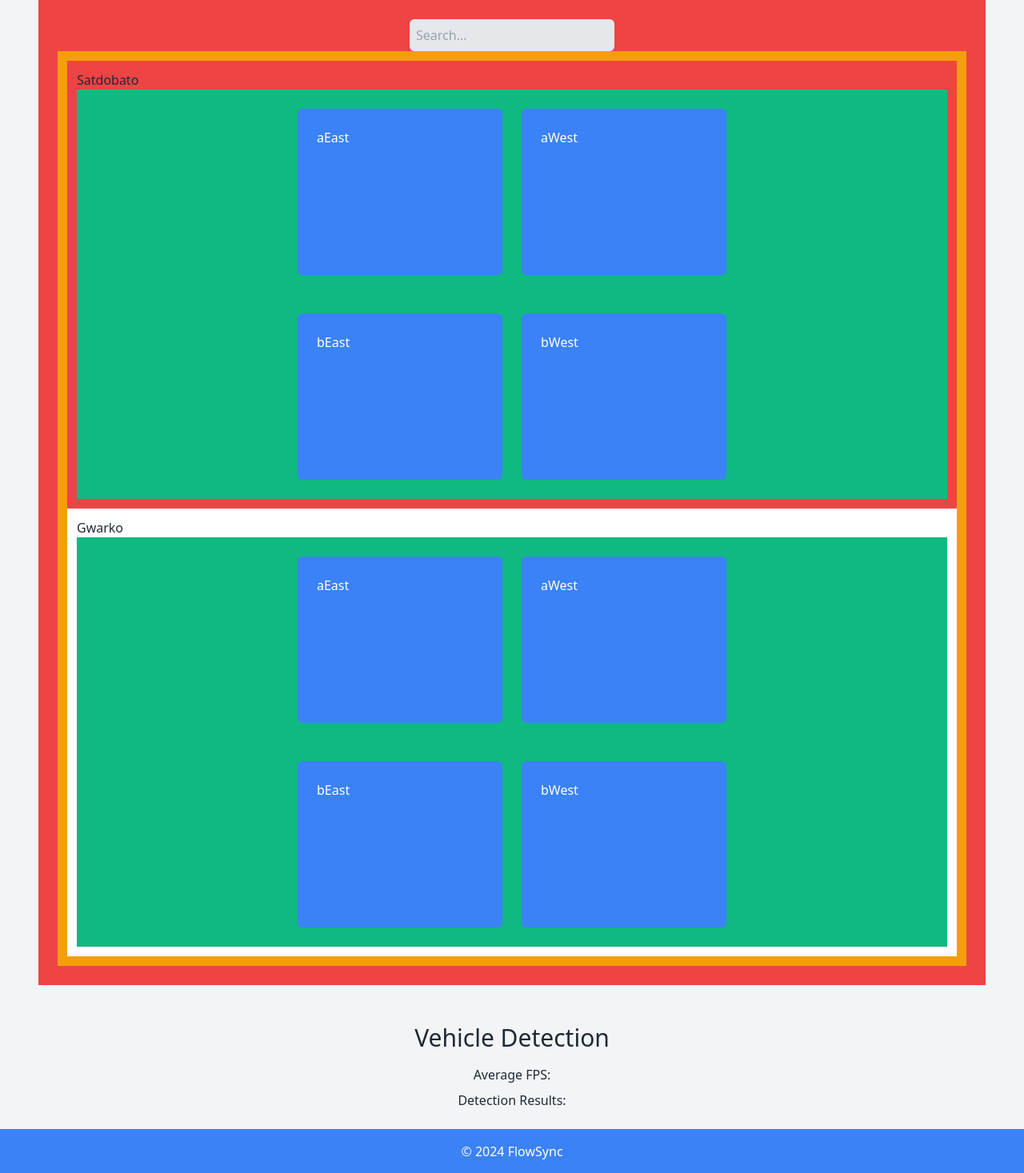
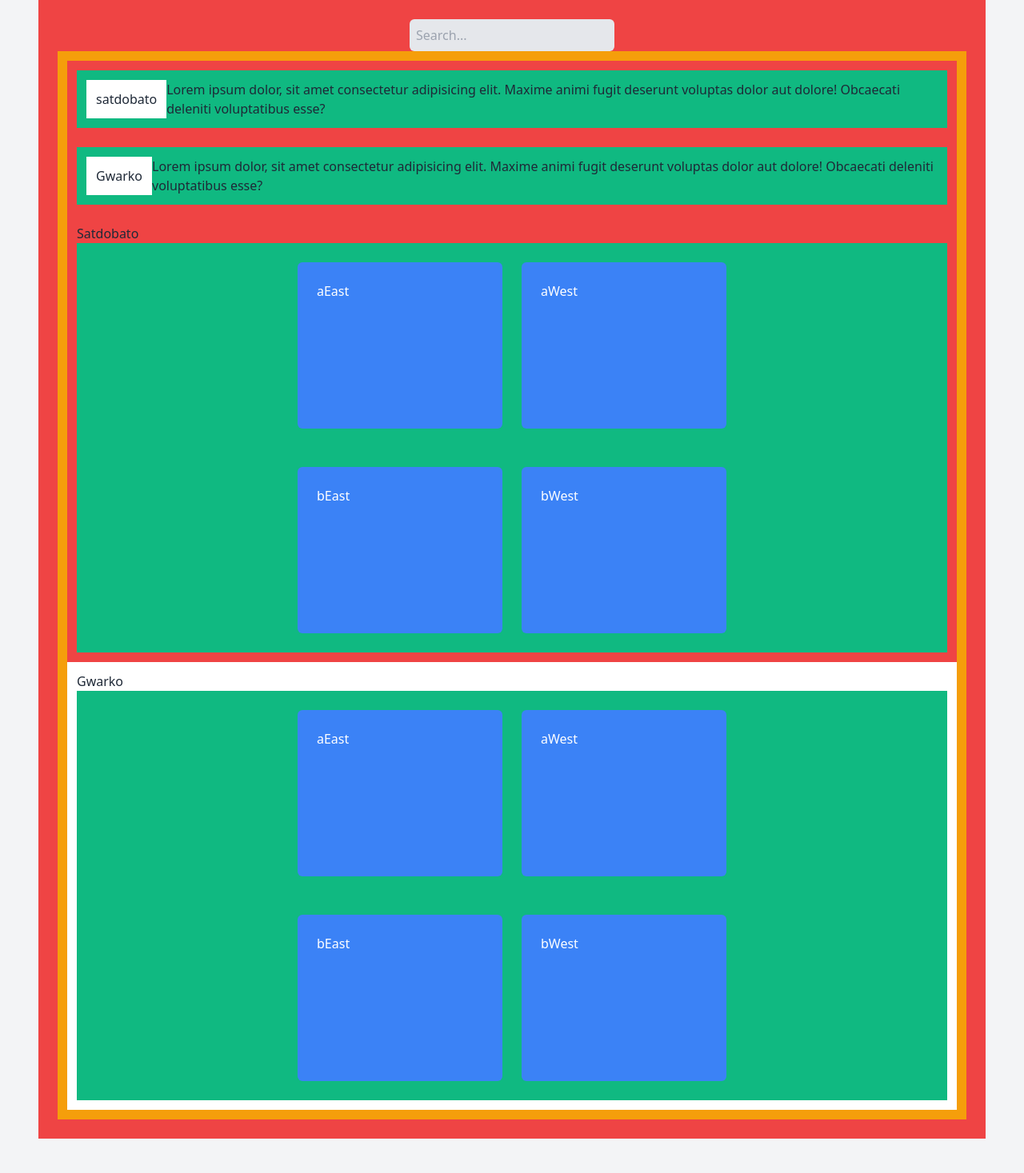
Before and after one commit to kunwaratit/FlowSync-TrafficLightOptimization, a Django app: page / in a window 1280 px wide. Shown: the part 60-1527 px from the top of the page at 80% size. Run offline with Django 4.2, Linux system fonts and the light colour scheme.

Commit message:
intersection part

```diff
--- a/Khai K/FlowApp/FlowApp/urls.py
+++ b/Khai K/FlowApp/FlowApp/urls.py
@@ -1,7 +1,9 @@
 from django.urls import path
-from .views import detect_objects, vehicle_detection_page
+from .views import detect_objects, vehicle_detection_page,next_page_view
 
 urlpatterns = [
     path('', vehicle_detection_page, name='vehicle_detection_page'),  # Serves the HTML page
+    # path('next_page/' name='next_page'),
+    path('next_page/', next_page_view, name='next_page'),
     path('detect_objects/', detect_objects, name='detect_objects'),  # AJAX endpoint
 ]
--- a/Khai K/FlowApp/FlowApp/views.py
+++ b/Khai K/FlowApp/FlowApp/views.py
@@ -65,3 +65,7 @@ from django.shortcuts import render
 
 def vehicle_detection_page(request):
     return render(request, 'vehicle_detection.html')
+from django.shortcuts import render
+
+def next_page_view(request):
+    return render(request, 'next_page.html')
--- a/Khai K/FlowApp/templates/vehicle_detection.html
+++ b/Khai K/FlowApp/templates/vehicle_detection.html
@@ -9,6 +9,8 @@
       rel="stylesheet"
     />
     <script src="https://code.jquery.com/jquery-3.6.0.min.js"></script>
+
+
 </head>
 
   <body>
@@ -97,7 +99,36 @@
             />
           </div>
           <div class="intersections bg-yellow-500 p-3">
+            <div class="intersections-satdobato bg-red-500 p-3 ">
+                <a href="{% url 'next_page' %}" target="_blank" rel="noopener noreferrer"><div class="bg-green-500 p-3 flex">
+
+                <div class="intersection-img bg-white p-3"><p>satdobato</p></div>
+              <div class="intersection_info">
+                <p>
+                  Lorem ipsum dolor, sit amet consectetur adipisicing elit.
+                  Maxime animi fugit deserunt voluptas dolor aut dolore!
+                  Obcaecati deleniti voluptatibus esse?
+                </p>
+              </div>
+              </div></a>
+
+            </div>
+            <div class="intersections-Gwarko bg-red-500 p-3 ">
+                <div class="bg-green-500 p-3 flex">
+                  <div class="intersection-img bg-white p-3"><p>Gwarko</p></div>
+                <div class="intersection_info">
+                  <p>
+                    Lorem ipsum dolor, sit amet consectetur adipisicing elit.
+                    Maxime animi fugit deserunt voluptas dolor aut dolore!
+                    Obcaecati deleniti voluptatibus esse?
+                  </p>
+                </div>
+                </div>
+
+              </div>
+              <!--Log to next page-->
             <div class="intersection-satdobato bg-red-500 p-3">
+              <!-- hidden -->
               <p>Satdobato</p>
               <div class="bg-green-500 p-6 flex h-64 place-content-center">
                 <div class="bg-blue-500 p-6 mr-6 w-64 rounded-md">
@@ -135,6 +166,7 @@
                 </div>
               </div>
             </div>
+            <!--a-->
           </div>
         </div>
       </main>
```
Also changed, not shown: Khai K/FlowApp/templates/next_page.html (added, +62 -0 lines). Lines whose indentation alone changed are shown as unchanged.
